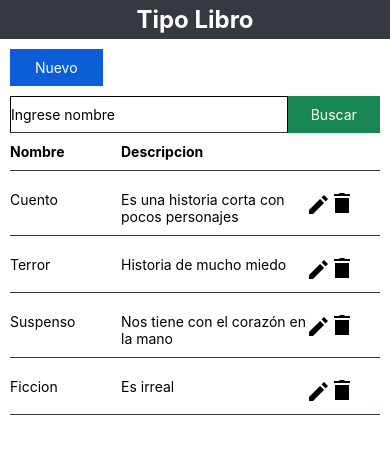
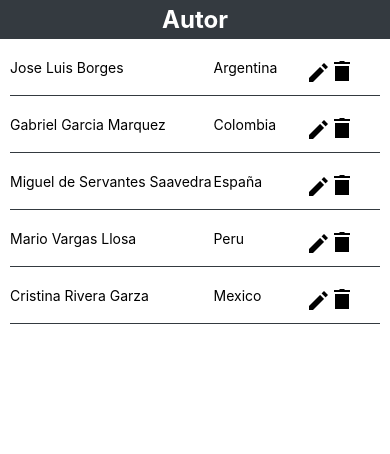
Before and after one commit to EmmanuelRuizGarcia/MyFirstAppReactNative, a React Native app: screen / in a window 390 px wide. Shown: the top 454 px of the page. Built offline with nearby package versions, Linux system fonts and the light colour scheme.

Commit message:
se le dio la funcionalidad de podeer configurar los anchos de columna en el component FlatListView

```diff
--- a/App.js
+++ b/App.js
@@ -1,12 +1,13 @@
 import React, {useState} from "react";
 import { Text, StyleSheet, Image, View, TextInput, ScrollView, Button, Alert } from "react-native";
+import AutorPage from "./src/pages/AutorPage";
 import LoginPage from "./src/pages/LoginPage";
 import TipoLibroPage from "./src/pages/TipoLibroPage";
 
 const App=()=>{
   return(
     <>
-      <TipoLibroPage/>
+      <AutorPage/>
     </>
   );
 };
--- a/src/Component/FlatListView.js
+++ b/src/Component/FlatListView.js
@@ -1,7 +1,7 @@
 import React from "react";
 import { FlatList, View, Text, Pressable, Image, StyleSheet } from "react-native";
 
-const FlatListView=({data, propiedadID, propiedadColumn1, propiedadColumn2, onPressRecuperar, onPressEliminar})=>{
+const FlatListView=({data, propiedadID, propiedadColumn1, propiedadColumn2, onPressRecuperar, onPressEliminar, anchos=[30, 50, 20]})=>{
     return(
         <FlatList
             keyExtractor={item => item[propiedadID]}
@@ -9,9 +9,9 @@ const FlatListView=({data, propiedadID, propiedadColumn1, propiedadColumn2, onPr
             renderItem={
                 ({item})=>(
                     <View style={stylesPage.styleContainer}>
-                        <Text style={{width: "30%"}}>{item[propiedadColumn1]}</Text>
-                        <Text style={{width: "50%"}}>{item[propiedadColumn2]}</Text>
-                        <View style={{flexDirection:"row", width: "20%"}}>
+                        <Text style={{width: anchos[0]+"%"}}>{item[propiedadColumn1]}</Text>
+                        <Text style={{width: anchos[1]+"%"}}>{item[propiedadColumn2]}</Text>
+                        <View style={{flexDirection:"row", width: anchos[2]+"%"}}>
                             <Pressable onPress={()=>onPressRecuperar(item)}>
                                 <Image style={{marginTop: 2}} source={require("../../iconos/editar.png")} />
                             </Pressable>
--- /dev/null
+++ b/src/pages/AutorPage.js
@@ -0,0 +1,37 @@
+import React, {useState, useEffect} from "react";
+import { View } from "react-native";
+import FlatListView from "../Component/FlatListView";
+import Titulo from "../Component/Titulo";
+
+const AutorPage=()=>{
+    const [listaautor, setlistaautor] = useState(
+        [
+            {IIDAUTOR:1,NOMBRECOMPLETO:"Jose Luis Borges",NOMBREPAIS:"Argentina"},
+            {IIDAUTOR:2,NOMBRECOMPLETO:"Gabriel Garcia Marquez",NOMBREPAIS:"Colombia"},
+            {IIDAUTOR:3,NOMBRECOMPLETO:"Miguel de Servantes Saavedra",NOMBREPAIS:"España"},
+            {IIDAUTOR:4,NOMBRECOMPLETO:"Mario Vargas Llosa",NOMBREPAIS:"Peru"},
+            {IIDAUTOR:5,NOMBRECOMPLETO:"Cristina Rivera Garza",NOMBREPAIS:"Mexico"}
+        ]
+    )
+    const [filtroautor, setfiltroautor] = useState([])
+
+    useEffect(()=>{
+        setfiltroautor(listaautor)
+    },[])
+
+    return(
+        <View>
+            <Titulo title="Autor" />
+            <View style={{margin: 10}}>
+                <FlatListView
+                    data={filtroautor}
+                    propiedadID="IIDAUTOR"
+                    propiedadColumn1="NOMBRECOMPLETO"
+                    propiedadColumn2="NOMBREPAIS"
+                    anchos={[55, 25, 20]}/>
+            </View>
+        </View>
+    )
+}
+
+export default AutorPage;
```
